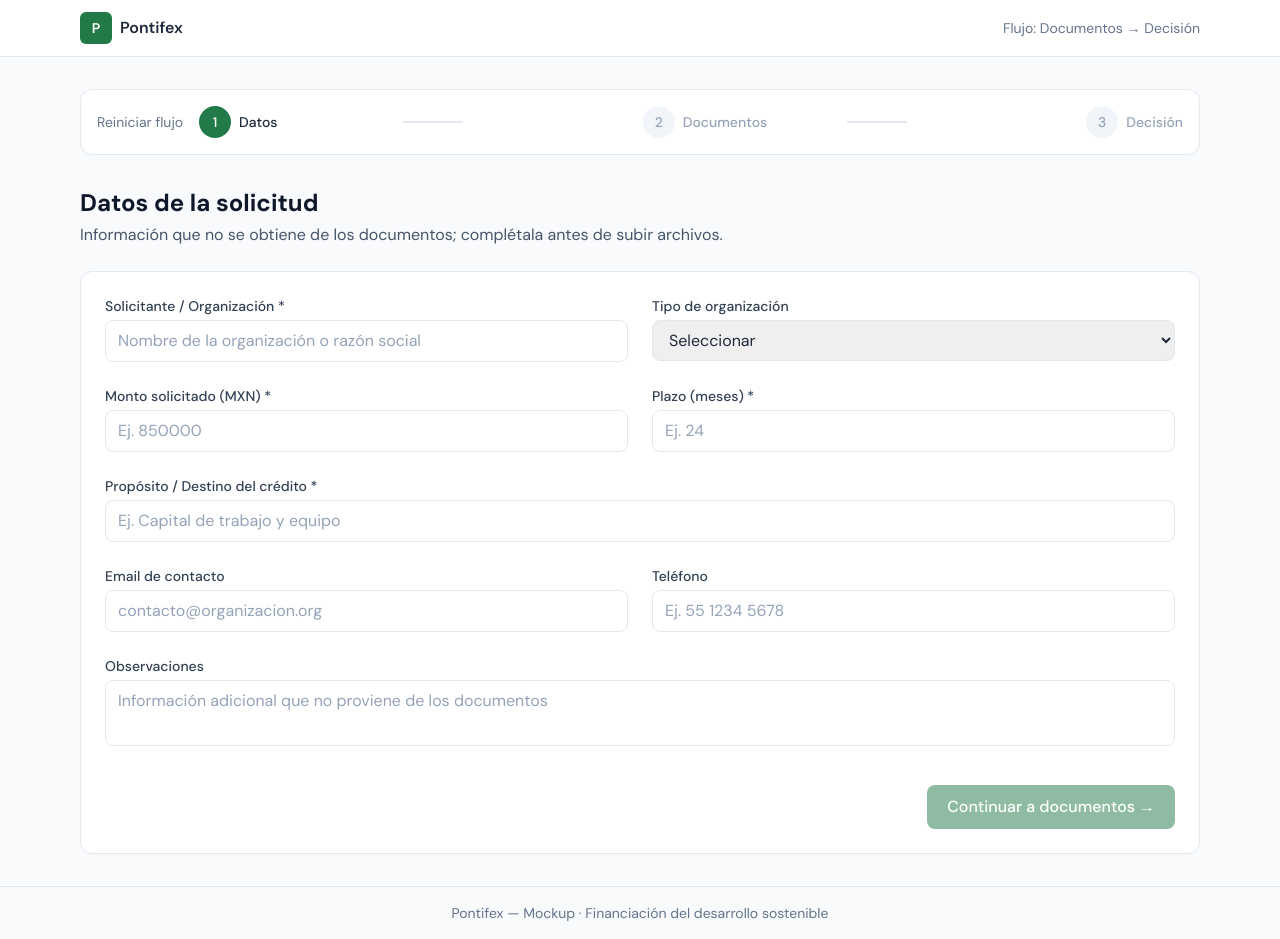
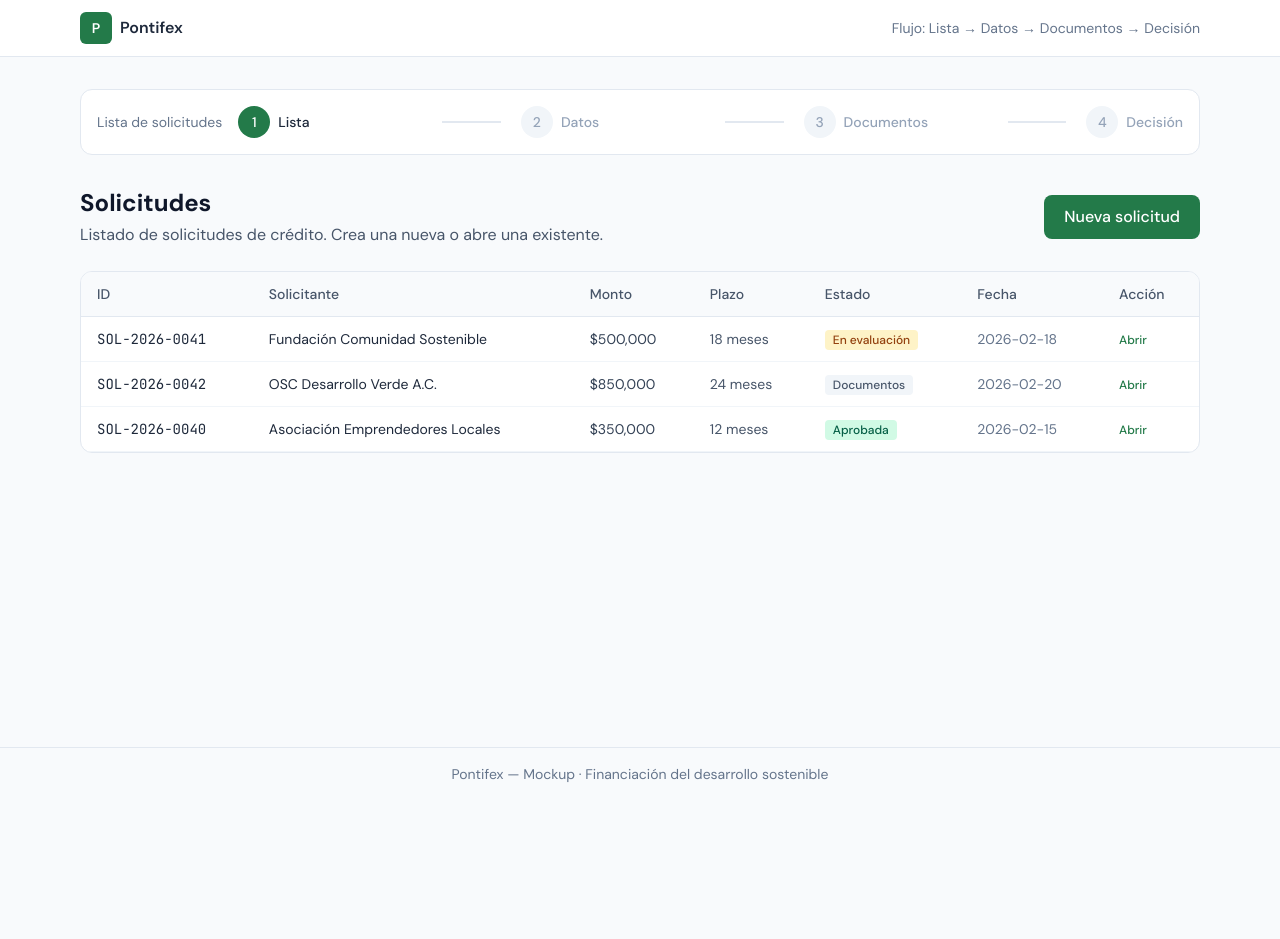
Before and after one commit to HectorGtz27/mvp_pontifex2, a React (Vite) app: page / in a window 1280 px wide. After the commit the page ends 800 px from the top, so only its background shows below. Built offline with nearby package versions, Linux system fonts and the light colour scheme.

Commit message:
Refactor FullFlow to include a list of solicitudes, enabling creation and selection of requests. Update navigation steps and enhance flow management with new state handling for solicitudes.

```diff
--- a/src/App.jsx
+++ b/src/App.jsx
@@ -10,7 +10,7 @@ function App() {
             <div className="w-8 h-8 rounded-md bg-pontifex-600 flex items-center justify-center text-white font-semibold text-sm">P</div>
             <span className="font-semibold text-slate-800">Pontifex</span>
           </Link>
-          <span className="text-sm text-slate-500">Flujo: Documentos → Decisión</span>
+          <span className="text-sm text-slate-500">Flujo: Lista → Datos → Documentos → Decisión</span>
         </div>
       </header>
       <main className="flex-1 max-w-6xl w-full mx-auto px-4 py-8">
--- a/src/data/mock.js
+++ b/src/data/mock.js
@@ -1,4 +1,11 @@
 // Mock data for Pontifex mockup
+
+/** Initial list of solicitudes for the list view */
+export const MOCK_SOLICITUDES = [
+  { id: 'SOL-2026-0041', applicant: 'Fundación Comunidad Sostenible', requestedAmount: 500000, termMonths: 18, purpose: 'Proyecto de reforestación', status: 'En evaluación', createdAt: '2026-02-18' },
+  { id: 'SOL-2026-0042', applicant: 'OSC Desarrollo Verde A.C.', requestedAmount: 850000, termMonths: 24, purpose: 'Capital de trabajo y equipo', status: 'Documentos', createdAt: '2026-02-20' },
+  { id: 'SOL-2026-0040', applicant: 'Asociación Emprendedores Locales', requestedAmount: 350000, termMonths: 12, purpose: 'Equipamiento', status: 'Aprobada', createdAt: '2026-02-15' },
+]
 
 export const DOCUMENT_TYPES = [
   { id: 'curriculum', label: 'Curriculum de la empresa', required: true },
--- a/src/pages/FullFlow.jsx
+++ b/src/pages/FullFlow.jsx
@@ -16,6 +16,7 @@ import {
   MOCK_APPLICATION,
   MOCK_EXTRACTION_RESULT,
   MOCK_EXTRACTED_SPREADSHEET,
+  MOCK_SOLICITUDES,
   MOCK_SCORE,
   MOCK_KPIS,
   MOCK_RECOMMENDATION,
@@ -25,9 +26,10 @@ import { downloadMasterClientXlsx } from '../utils/masterClientXlsx'
 const GRADE_COLORS = { A: 'bg-emerald-100 text-emerald-800', B: 'bg-sky-100 text-sky-800', C: 'bg-amber-100 text-amber-800', D: 'bg-red-100 text-red-800' }
 
 const STEPS = [
-  { id: 0, label: 'Datos de la solicitud', short: 'Datos' },
-  { id: 1, label: 'Documentos', short: 'Documentos' },
-  { id: 2, label: 'Evaluación y decisión', short: 'Decisión' },
+  { id: 0, label: 'Solicitudes', short: 'Lista' },
+  { id: 1, label: 'Datos de la solicitud', short: 'Datos' },
+  { id: 2, label: 'Documentos', short: 'Documentos' },
+  { id: 3, label: 'Evaluación y decisión', short: 'Decisión' },
 ]
 
 const INITIAL_FORM = {
@@ -48,8 +50,19 @@ function docStatus(id) {
   return { status: 'pending', fileName: null }
 }
 
+function nextId(solicitudes) {
+  const nums = solicitudes.map((s) => {
+    const m = s.id && String(s.id).match(/SOL-\d+-(\d+)/)
+    return m ? parseInt(m[1], 10) : 0
+  })
+  const max = nums.length ? Math.max(...nums) : 0
+  return `SOL-2026-${String(max + 1).padStart(4, '0')}`
+}
+
 export default function FullFlow() {
   const [currentStep, setCurrentStep] = useState(0)
+  const [solicitudes, setSolicitudes] = useState(MOCK_SOLICITUDES)
+  const [currentSolicitudId, setCurrentSolicitudId] = useState(null)
   const [formData, setFormData] = useState(INITIAL_FORM)
   const [docSubStep, setDocSubStep] = useState('checklist')
   const [selectedDocType, setSelectedDocType] = useState(null)
@@ -58,8 +71,10 @@ export default function FullFlow() {
   const [analystNotes, setAnalystNotes] = useState('')
 
   const formComplete = formData.applicant.trim() && formData.requestedAmount && formData.termMonths && formData.purpose.trim()
-  const canGoToStep1 = formComplete
-  const canGoToStep2 = documentsComplete
+  const canGoToStep1 = currentStep >= 1
+  const canGoToStep2 = formComplete
+  const canGoToStep3 = documentsComplete
+  const currentSolicitud = currentSolicitudId ? solicitudes.find((s) => s.id === currentSolicitudId) : null
 
   const updateForm = (field, value) => setFormData((prev) => ({ ...prev, [field]: value }))
 
@@ -131,8 +146,9 @@ export default function FullFlow() {
 
   const CHART_COLORS = ['#237a49', '#2d9d6b', '#54b57d', '#8bd1a8']
 
-  const resetFlow = () => {
+  const goToList = () => {
     setCurrentStep(0)
+    setCurrentSolicitudId(null)
     setFormData(INITIAL_FORM)
     setDocSubStep('checklist')
     setDocumentsComplete(false)
@@ -143,6 +159,59 @@ export default function FullFlow() {
     setChartWidgets([])
   }
 
+  const startNewSolicitud = () => {
+    setCurrentSolicitudId(null)
+    setFormData(INITIAL_FORM)
+    setDocSubStep('checklist')
+    setDocumentsComplete(false)
+    setDecision(null)
+    setAnalystNotes('')
+    setChatMessages([])
+    setChatInput('')
+    setChartWidgets([])
+    setCurrentStep(1)
+  }
+
+  const openSolicitud = (s) => {
+    setCurrentSolicitudId(s.id)
+    setFormData({
+      applicant: s.applicant || '',
+      requestedAmount: s.requestedAmount !== undefined ? String(s.requestedAmount) : '',
+      termMonths: s.termMonths !== undefined ? String(s.termMonths) : '',
+      purpose: s.purpose || '',
+      contactEmail: s.contactEmail || '',
+      contactPhone: s.contactPhone || '',
+      organizationType: s.organizationType || '',
+      notes: s.notes || '',
+    })
+    setCurrentStep(1)
+  }
+
+  const saveAndGoToDocuments = () => {
+    if (!formComplete) return
+    if (!currentSolicitudId) {
+      const id = nextId(solicitudes)
+      setSolicitudes((prev) => [
+        ...prev,
+        {
+          id,
+          applicant: formData.applicant,
+          requestedAmount: Number(formData.requestedAmount),
+          termMonths: Number(formData.termMonths),
+          purpose: formData.purpose,
+          contactEmail: formData.contactEmail,
+          contactPhone: formData.contactPhone,
+          organizationType: formData.organizationType,
+          notes: formData.notes,
+          status: 'Documentos',
+          createdAt: new Date().toISOString().slice(0, 10),
+        },
+      ])
+      setCurrentSolicitudId(id)
+    }
+    setCurrentStep(2)
+  }
+
   return (
     <div className="space-y-8">
       {/* Stepper */}
@@ -150,19 +219,20 @@ export default function FullFlow() {
         <div className="flex items-center justify-between gap-4">
           <button
             type="button"
-            onClick={resetFlow}
+            onClick={goToList}
             className="text-sm text-slate-500 hover:text-slate-700 shrink-0"
           >
-            Reiniciar flujo
+            {currentStep === 0 ? 'Lista de solicitudes' : '← Volver al listado'}
           </button>
           {STEPS.map((step, i) => (
             <div key={step.id} className="flex items-center flex-1 last:flex-none">
               <button
                 type="button"
                 onClick={() => {
-                  if (step.id === 0) setCurrentStep(0)
-                  if (step.id === 1 && canGoToStep1) setCurrentStep(1)
+                  if (step.id === 0) goToList()
+                  if (step.id === 1 && currentStep >= 1) setCurrentStep(1)
                   if (step.id === 2 && canGoToStep2) setCurrentStep(2)
+                  if (step.id === 3 && canGoToStep3) setCurrentStep(3)
                 }}
                 className={`flex items-center gap-2 w-full ${i < STEPS.length - 1 ? 'max-w-[200px]' : ''}`}
               >
@@ -185,16 +255,90 @@ export default function FullFlow() {
         </div>
       </div>
 
-      {/* ========== STEP 0: Datos de la solicitud (no extraíbles de documentos) ========== */}
+      {/* ========== STEP 0: Lista de solicitudes ========== */}
       {currentStep === 0 && (
         <div className="space-y-6">
-          <div>
-            <h1 className="text-2xl font-bold text-slate-900">Datos de la solicitud</h1>
-            <p className="text-slate-600 mt-1">Información que no se obtiene de los documentos; complétala antes de subir archivos.</p>
+          <div className="flex items-center justify-between">
+            <div>
+              <h1 className="text-2xl font-bold text-slate-900">Solicitudes</h1>
+              <p className="text-slate-600 mt-1">Listado de solicitudes de crédito. Crea una nueva o abre una existente.</p>
+            </div>
+            <button
+              type="button"
+              onClick={startNewSolicitud}
+              className="px-5 py-2.5 bg-pontifex-600 text-white rounded-lg font-medium hover:bg-pontifex-700"
+            >
+              Nueva solicitud
+            </button>
+          </div>
+          <div className="bg-white rounded-xl border border-slate-200 overflow-hidden">
+            <table className="w-full text-sm">
+              <thead className="bg-slate-50 border-b border-slate-200">
+                <tr className="text-left text-slate-600">
+                  <th className="px-4 py-3 font-medium">ID</th>
+                  <th className="px-4 py-3 font-medium">Solicitante</th>
+                  <th className="px-4 py-3 font-medium">Monto</th>
+                  <th className="px-4 py-3 font-medium">Plazo</th>
+                  <th className="px-4 py-3 font-medium">Estado</th>
+                  <th className="px-4 py-3 font-medium">Fecha</th>
+                  <th className="px-4 py-3 font-medium w-24">Acción</th>
+                </tr>
+              </thead>
+              <tbody>
+                {solicitudes.map((s) => (
+                  <tr key={s.id} className="border-b border-slate-100 hover:bg-slate-50/50">
+                    <td className="px-4 py-3 font-mono text-slate-800">{s.id}</td>
+                    <td className="px-4 py-3 text-slate-800">{s.applicant}</td>
+                    <td className="px-4 py-3 text-slate-700">
+                      {new Intl.NumberFormat('es-MX', { style: 'currency', currency: 'MXN', maximumFractionDigits: 0 }).format(s.requestedAmount)}
+                    </td>
+                    <td className="px-4 py-3 text-slate-600">{s.termMonths} meses</td>
+                    <td className="px-4 py-3">
+                      <span className={`px-2 py-0.5 rounded text-xs font-medium ${
+                        s.status === 'Aprobada' ? 'bg-emerald-100 text-emerald-800' :
+                        s.status === 'En evaluación' ? 'bg-amber-100 text-amber-800' :
+                        'bg-slate-100 text-slate-600'
+                      }`}>
+                        {s.status}
+                      </span>
+                    </td>
+                    <td className="px-4 py-3 text-slate-500">{s.createdAt}</td>
+                    <td className="px-4 py-3">
+                      <button
+                        type="button"
+                        onClick={() => openSolicitud(s)}
+                        className="text-pontifex-600 hover:text-pontifex-700 font-medium text-xs"
+                      >
+                        Abrir
+                      </button>
+                    </td>
+                  </tr>
+                ))}
+              </tbody>
+            </table>
+          </div>
+        </div>
+      )}
+
+      {/* ========== STEP 1: Datos de la solicitud ========== */}
+      {currentStep === 1 && (
+        <div className="space-y-6">
+          <div className="flex items-center justify-between">
+            <div>
+              <h1 className="text-2xl font-bold text-slate-900">Datos de la solicitud</h1>
+              <p className="text-slate-600 mt-1">Información que no se obtiene de los documentos; complétala antes de subir archivos.</p>
+            </div>
+            <button
+              type="button"
+              onClick={goToList}
+              className="px-4 py-2 border border-slate-200 rounded-lg text-slate-700 hover:bg-slate-100 text-sm"
+            >
+              ← Volver al listado
+            </button>
           </div>
 
           <form
-            onSubmit={(e) => { e.preventDefault(); if (formComplete) setCurrentStep(1) }}
+            onSubmit={(e) => { e.preventDefault(); saveAndGoToDocuments() }}
             className="bg-white rounded-xl border border-slate-200 p-6 space-y-6"
           >
             <div className="grid sm:grid-cols-2 gap-6">
@@ -317,17 +461,17 @@ export default function FullFlow() {
         </div>
       )}
 
-      {/* ========== STEP 1: Documentos ========== */}
-      {currentStep === 1 && (
+      {/* ========== STEP 2: Documentos ========== */}
+      {currentStep === 2 && (
         <div className="space-y-6">
           <div className="flex items-center justify-between">
             <div>
-              <h1 className="text-2xl font-bold text-slate-900">Paso 1 — Carga y validación de documentos</h1>
+              <h1 className="text-2xl font-bold text-slate-900">Paso 2 — Carga y validación de documentos</h1>
               <p className="text-slate-600 mt-1">Sube los documentos; el sistema extrae y valida los datos para el análisis.</p>
             </div>
             <button
               type="button"
-              onClick={() => setCurrentStep(0)}
+              onClick={() => setCurrentStep(1)}
               className="px-4 py-2 border border-slate-200 rounded-lg text-slate-700 hover:bg-slate-100 text-sm"
             >
               ← Datos de solicitud
@@ -417,7 +561,7 @@ export default function FullFlow() {
               <div className="flex justify-end">
                 <button
                   type="button"
-                  onClick={() => { setDocumentsComplete(true); setCurrentStep(2) }}
+                  onClick={() => { setDocumentsComplete(true); setCurrentStep(3) }}
                   className="px-5 py-2.5 bg-pontifex-600 text-white rounded-lg font-medium hover:bg-pontifex-700"
                 >
                   Documentos listos → Ir a evaluación
@@ -496,19 +640,19 @@ export default function FullFlow() {
         </div>
       )}
 
-      {/* ========== STEP 2: Dashboard de evaluación + Chatbot ========== */}
-      {currentStep === 2 && (
+      {/* ========== STEP 3: Dashboard de evaluación + Chatbot ========== */}
+      {currentStep === 3 && (
         <div className="grid lg:grid-cols-[1fr_360px] gap-6">
           {/* Dashboard column */}
           <div className="space-y-6 min-w-0">
           <div className="flex items-center justify-between">
             <div>
               <h1 className="text-2xl font-bold text-slate-900">Dashboard de evaluación</h1>
-              <p className="text-slate-600 mt-1">{formData.applicant || 'Solicitante'}</p>
+              <p className="text-slate-600 mt-1">{formData.applicant || 'Solicitante'}{currentSolicitudId && ` · ${currentSolicitudId}`}</p>
             </div>
             <button
               type="button"
-              onClick={() => setCurrentStep(1)}
+              onClick={() => setCurrentStep(2)}
               className="px-4 py-2 border border-slate-200 rounded-lg text-slate-700 hover:bg-slate-100 text-sm"
             >
               ← Documentos
```
